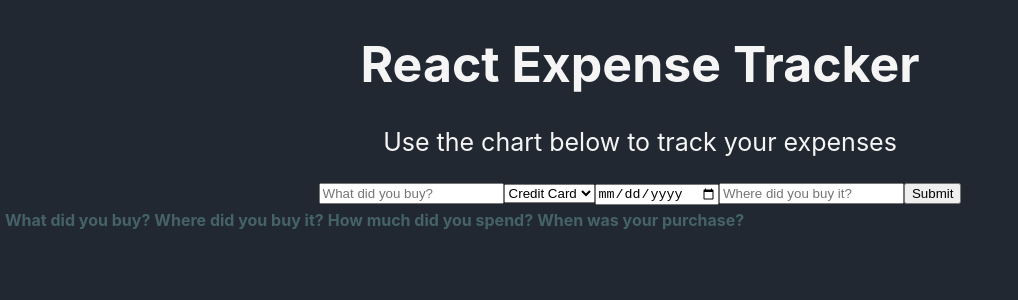
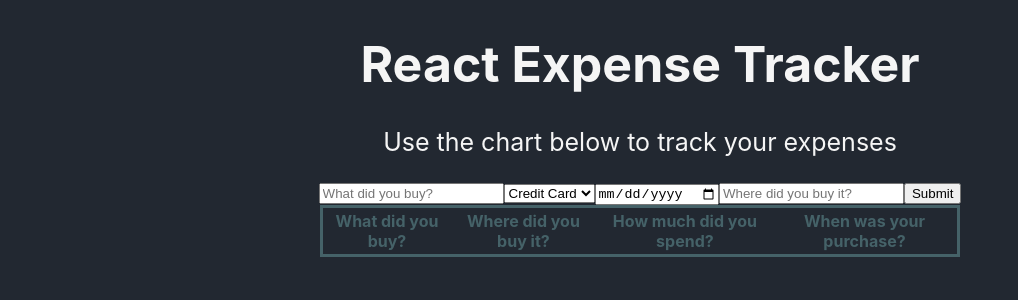
Before and after one commit to Trevorton27/cesarPrzReactExpenseTracker, a React (Create React App) app: page / in a window 1280 px wide. Shown: the top 300 px of the page, without its empty margins (0-1018 px from the left). Built offline with nearby package versions, Linux system fonts and the light colour scheme.

Commit message:
table styling

```diff
--- a/src/App.css
+++ b/src/App.css
@@ -2,8 +2,14 @@
   text-align: center;
 }
 
+.table {
+  display: flex;
+  justify-content: center;
+}
+
 .tableHeader {
+  text-align: center;
+  border: solid;
   color: #456268;
-  display: flex;
-  justify-content: space-evenly;
+  width: 50%;
 }
--- a/src/components/ExpenseTable.js
+++ b/src/components/ExpenseTable.js
@@ -4,9 +4,9 @@ import React from 'react'
 function ExpenseTable() {
 
     return (
-        <div>
-            <table>
-                <thead className='tableHeader'>
+        <div className='table'>
+            <table className='tableHeader'>
+                <thead>
                 <tr>
                     <th>What did you buy?</th>
                     <th>Where did you buy it?</th>
```
Also changed, not shown: 1 other file (tests, documents, lock files or other folders).
